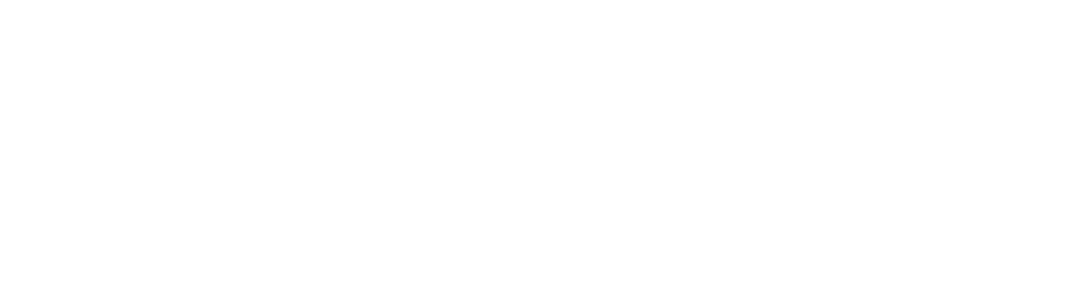
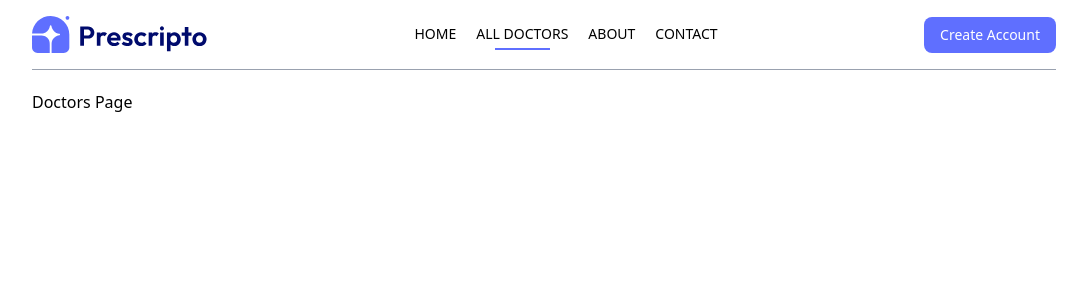
Before and after one commit to sumu9897/Doctor-Appointment-Booking-App, a React app in the folder client/: page /doctors in a window 1280 px wide. Shown: the top 300 px of the page, without its empty margins (96-1183 px from the left). Built offline with nearby package versions, Linux system fonts and the light colour scheme; the HTML template or start-up script is replaced by a standard one.

Commit message:
Navber Part done

```diff
--- a/client/src/App.jsx
+++ b/client/src/App.jsx
@@ -1,8 +1,31 @@
 import React from 'react'
+import { Route, Routes } from 'react-router-dom'
+import Home from './pages/Home'
+import About from './pages/About'
+import Contact from './pages/Contact'
+import Login from './pages/Login'
+import MyProfile from './pages/MyProfile'
+import MyAppointments from './pages/MyAppointments'
+import Doctors from './pages/Doctors'
+import Appointment from './pages/Appointment'
+import Navbar from './components/Navbar'
 
 const App = () => {
   return (
-    <div>
+    <div className='mx-4 sm:mx-[10%]'>
+      <Navbar/>
+      <Routes>
+        <Route path='/' element={<Home />} />
+        <Route path='/doctors' element={<Doctors />} />
+        <Route path='/doctors/:speciality' element={<Doctors />} />
+
+        <Route path='/about' element={<About />} />
+        <Route path='/contact' element={<Contact />} />
+        <Route path='/login' element={<Login />} />
+        <Route path='/my-profile' element={<MyProfile />} />
+        <Route path='/my-appointments' element={<MyAppointments />} />
+        <Route path='/appointment/:docId' element={<Appointment/>} />
+      </Routes>
 
     </div>
   )
--- /dev/null
+++ b/client/src/components/Navbar.jsx
@@ -0,0 +1,60 @@
+import React, { useState } from "react";
+import { assets } from "../assets/assets";
+import { NavLink, useNavigate } from "react-router-dom";
+
+const Navbar = () => {
+  const navigate = useNavigate();
+
+  const [showMenu, setShowMenu] = useState(false);
+  const [token, setToken] = useState(false);
+
+  return (
+    <div className="flex items-center justify-between text-sm py-4 mb-5 border-b border-b-gray-400">
+      <img className="w-44 cursor-pointer" src={assets.logo} alt="" />
+
+      <ul className="hidden md:flex items-start gap-5 font-medium cursor-pointer">
+        <NavLink to={"/"}>
+          <li className="py-1">HOME</li>
+          <hr className="border-none outline-none h-0.5 bg-primary w-3/5 m-auto hidden" />
+        </NavLink>
+        <NavLink to={"/doctors"}>
+          <li className="py-1">ALL DOCTORS</li>
+          <hr className="border-none outline-none h-0.5 bg-primary w-3/5 m-auto hidden" />
+        </NavLink>
+        <NavLink to={"/about"}>
+          <li className="py-1">ABOUT</li>
+          <hr className="border-none outline-none h-0.5 bg-primary w-3/5 m-auto hidden" />
+        </NavLink>
+        <NavLink to={"/contact"}>
+          <li className="py-1">CONTACT</li>
+          <hr className="border-none outline-none h-0.5 bg-primary w-3/5 m-auto hidden" />
+        </NavLink>
+      </ul>
+
+      <div className="flex items-center gap-4">
+        {token ? (
+          <div className="flex items-center gap-2 cursor-pointer group relative">
+            <img className="w-8 rounded-full" src={assets.profile_pic} alt="" />
+            <img className="w-2.5" src={assets.dropdown_icon} alt="" />
+            <div className="absolute right-0 top-0 pt-14 text-base font-medium text-gray-600 hidden group-hover:block">
+                <div className="min-w-48 bg-stone-100 flex flex-col gap-4 p-4">
+                <p onClick={()=> navigate("/my-profile")} className="hover:text-black cursor-pointer">My Profile</p>
+                <p onClick={()=> navigate("/my-appointments")} className="hover:text-black cursor-pointer">My Appoinment</p>
+                <p onClick={()=> setToken(false)} className="hover:text-black cursor-pointer">Logout</p>
+            </div>
+            </div>
+          </div>
+        ) : (
+          <button
+            onClick={() => navigate("/login")}
+            className="bg-primary text-white py-2 px-4 rounded-lg hidden md:block"
+          >
+            Create Account
+          </button>
+        )}
+      </div>
+    </div>
+  );
+};
+
+export default Navbar;
--- a/client/src/index.css
+++ b/client/src/index.css
@@ -1 +1,11 @@
 @import "tailwindcss";
+
+
+
+.bg-primary {
+  background-color: #5f6fff;
+}
+
+.active hr{
+  @apply block
+}
--- /dev/null
+++ b/client/src/pages/Appointment.jsx
@@ -0,0 +1,11 @@
+import React from 'react'
+
+const Appointment = () => {
+  return (
+    <div>
+      <h1>Appointment Details</h1>
+    </div>
+  )
+}
+
+export default Appointment
--- /dev/null
+++ b/client/src/pages/Login.jsx
@@ -0,0 +1,11 @@
+import React from 'react'
+
+const Login = () => {
+  return (
+    <div>
+      Login Page
+    </div>
+  )
+}
+
+export default Login
--- /dev/null
+++ b/client/src/pages/MyAppointments.jsx
@@ -0,0 +1,11 @@
+import React from 'react'
+
+const MyAppointments = () => {
+  return (
+    <div>
+      My Appointments Page
+    </div>
+  )
+}
+
+export default MyAppointments
--- /dev/null
+++ b/client/src/pages/MyProfile.jsx
@@ -0,0 +1,11 @@
+import React from 'react'
+
+const MyProfile = () => {
+  return (
+    <div>
+      My Profile Page
+    </div>
+  )
+}
+
+export default MyProfile
```
